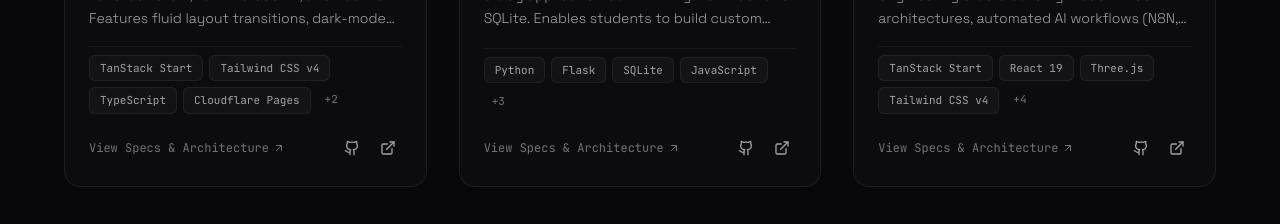
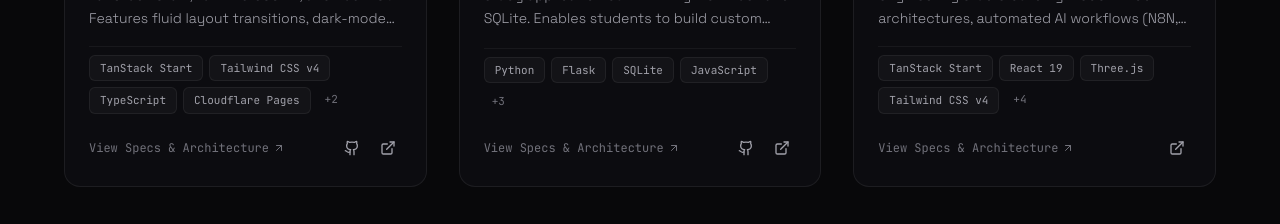
Before and after one commit to DSMohamed/Portofolio, a React (Vite) app: page / in a window 1280 px wide. Shown: the part 4460-4684 px from the top of the page. Built offline with nearby package versions, Linux system fonts and the light colour scheme; no server answers; the database is empty.

Commit message:
fix: make Sytharia agency repo private and remove github link from card

```diff
--- a/scripts/sync-supabase.cjs
+++ b/scripts/sync-supabase.cjs
@@ -309,7 +309,7 @@ const PROJECTS = [
     longDescription: "Sytharia is an engineering studio delivering modern web platforms, automated AI pipelines, and bespoke digital software. Engineered with TanStack Start, React 19, Three.js (@react-three/fiber), Tailwind CSS v4, and Supabase. Features interactive 3D spatial canvas elements, automated client intake pipelines via N8N webhooks and Brevo transactional workflows, and sub-second global edge distribution on Cloudflare.",
     image: "https://images.unsplash.com/photo-1618005182384-a83a8bd57fbe?q=80&w=1200&auto=format&fit=crop",
     tags: ["TanStack Start", "React 19", "Three.js", "Tailwind CSS v4", "TypeScript", "Supabase", "N8N Automation", "Cloudflare"],
-    githubUrl: "https://github.com/DSMohamed/pixel-perfect",
+    githubUrl: "",
     liveUrl: "https://sytharia.com",
     highlights: [
       "Official Studio Platform: Showcasing Sytharia's full-stack web, AI automation, and custom software systems",
--- a/src/data/portfolioData.ts
+++ b/src/data/portfolioData.ts
@@ -303,7 +303,7 @@ export const PROJECTS: Project[] = [
     longDescription: "Sytharia is an engineering studio delivering modern web platforms, automated AI pipelines, and bespoke digital software. Engineered with TanStack Start, React 19, Three.js (@react-three/fiber), Tailwind CSS v4, and Supabase. Features interactive 3D spatial canvas elements, automated client intake pipelines via N8N webhooks and Brevo transactional workflows, and sub-second global edge distribution on Cloudflare.",
     image: "https://images.unsplash.com/photo-1618005182384-a83a8bd57fbe?q=80&w=1200&auto=format&fit=crop",
     tags: ["TanStack Start", "React 19", "Three.js", "Tailwind CSS v4", "TypeScript", "Supabase", "N8N Automation", "Cloudflare"],
-    githubUrl: "https://github.com/DSMohamed/pixel-perfect",
+    githubUrl: "", // Proprietary agency platform
     liveUrl: "https://sytharia.com",
     highlights: [
       "Official Studio Platform: Showcasing Sytharia's full-stack web, AI automation, and custom software systems",
```
